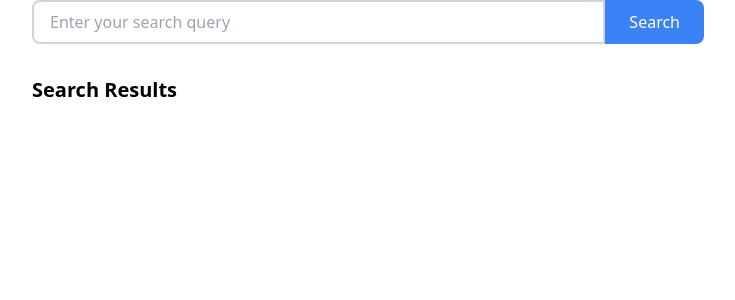
After one commit to pshishodia-kgp/ArxivPaper, a Flask app: page /search in a window 1280 px wide. The commit adds this page. Shown: the top 300 px of the page, without its empty margins (272-1007 px from the left). Run offline with Flask 3, Linux system fonts and the light colour scheme; data that the repository does not hold is empty; parts of the project's set-up code (start-up, migrations or seed data) failed here and were passed over; some libraries are stand-ins or nearby versions.

Commit message:
add searching

```diff
--- a/server.py
+++ b/server.py
@@ -37,5 +37,15 @@ def list(list_id):
 def paper(paper_id):
     return render_template('paper.html', paper=ArxivPaper.query.filter_by(id=paper_id).first())
 
+
+@app.route('/search')
+def search():
+    query = request.args.get('query')
+    print('search_query: ', query)
+    print(request.form)
+    search_results = ArxivPaper.query.filter(ArxivPaper.title.ilike(f'%{query}%')).limit(20).all()
+
+    return render_template('search_results_view.html', results=search_results, query=query)
+
 if __name__ == '__main__':
     app.run(debug=True)
--- /dev/null
+++ b/templates/search.html
@@ -0,0 +1,8 @@
+<div class="max-w-2xl mx-auto">
+    <form class="mb-8" action="/search" method="GET">
+        <div class="flex">
+            <input type="text" name="query" placeholder="Enter your search query" class="w-full px-4 py-2 rounded-l-lg border-2 border-gray-300 focus:outline-none focus:border-blue-500">
+            <button type="submit" class="bg-blue-500 text-white px-6 py-2 rounded-r-lg hover:bg-blue-600 transition duration-300">Search</button>
+        </div>
+    </form>
+</div>
--- /dev/null
+++ b/templates/search_results_view.html
@@ -0,0 +1,23 @@
+<!DOCTYPE html>
+<html lang="en">
+{% include 'base.html' %}
+
+{% include 'search.html' %}
+
+<div class="max-w-2xl mx-auto">
+    <h2 class="text-xl font-semibold mb-2">Search Results</h2>
+    <div class="bg-white shadow-sm rounded-lg overflow-hidden">
+        <ul class="divide-y divide-gray-200">
+            {% for paper in results %}
+            <li class="px-4 py-2 hover:bg-gray-50">
+                <a href="/paper/{{ paper.id }}" class="block">
+                    <p class="text-sm font-medium text-gray-900">{{ paper.title }}</p>
+                    <p class="text-xs text-gray-500">{{ paper.created_date.strftime('%Y-%m-%d') }}</p>
+                </a>
+            </li>
+            {% endfor %}
+        </ul>
+    </div>
+</div>
+</div>
+</html>
```
Also changed, not shown: templates/index.html (+2 -10 lines).
